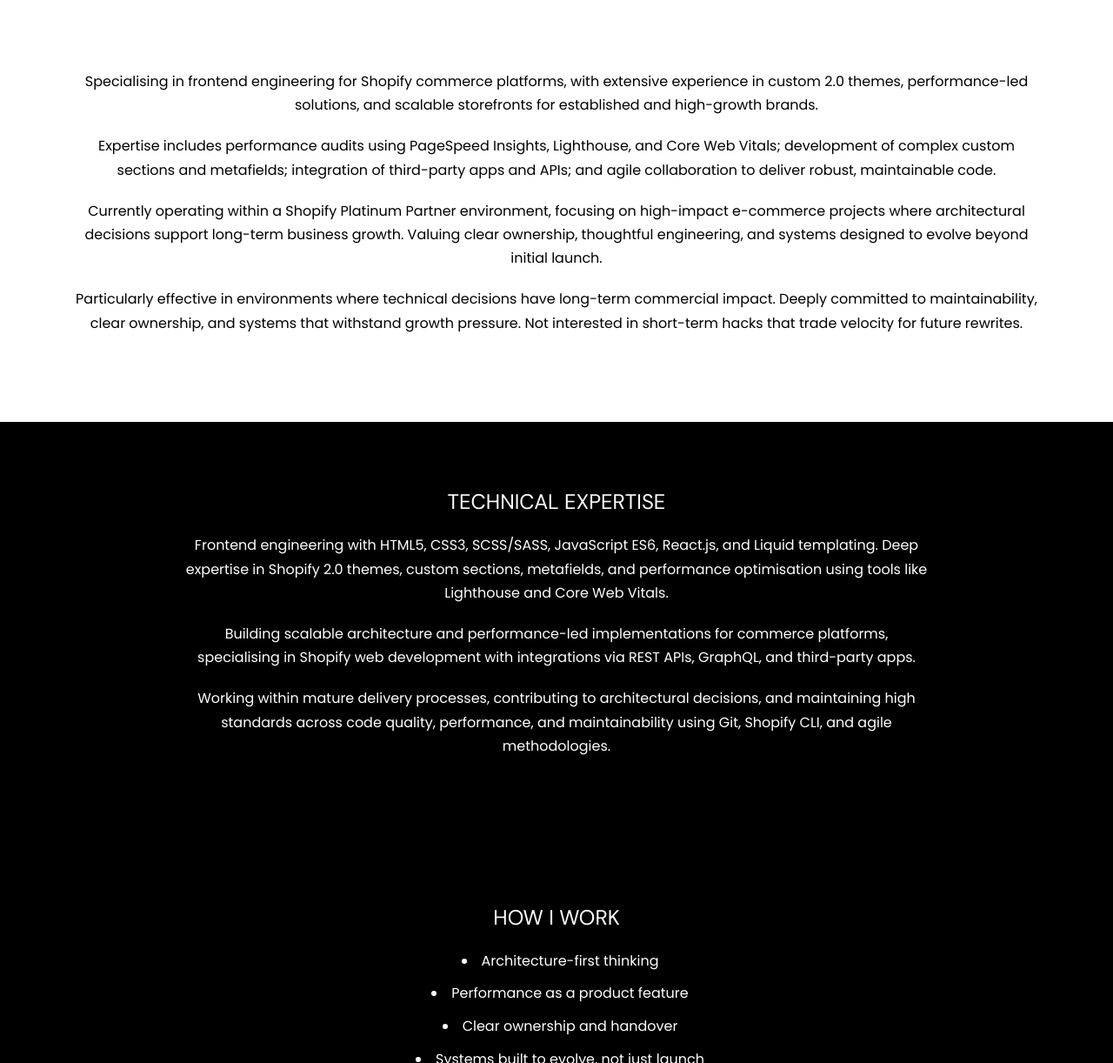
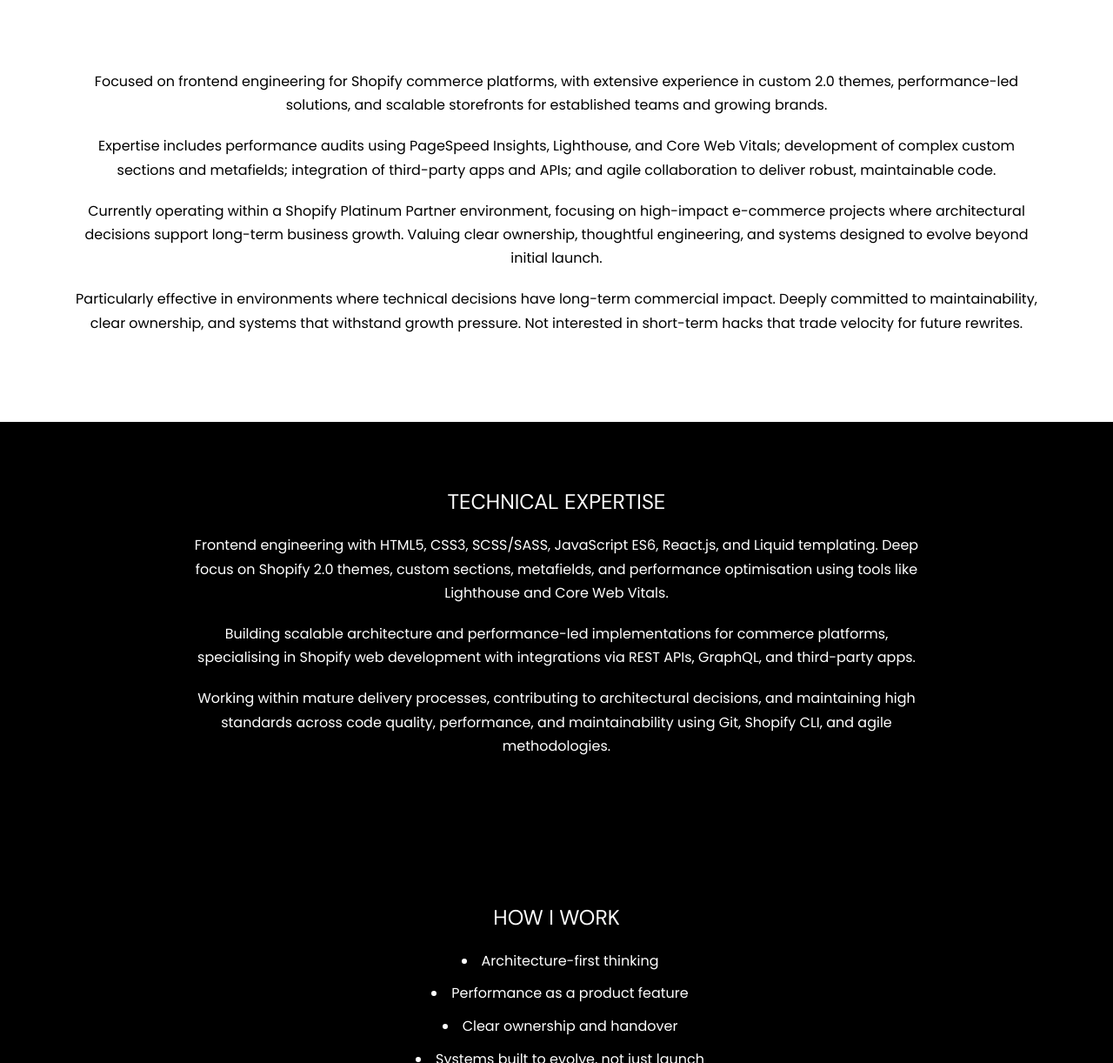
Before and after one commit to DanielleChantee/daniellechantee.github.io, a Jekyll site: the page built from about.html, in a window 1280 px wide and 1400 px high, scrolled down 292 px. Shown: the part 178-1400 px from the top of the window at 87% size. Built offline with Jekyll 4.4.1, drawn with Linux system fonts in a browser that asks for light colours; some of the changed text lies outside the part shown.

Commit message:
Update about.html

```diff
--- a/about.html
+++ b/about.html
@@ -17,9 +17,9 @@
 <div class="about content-section">
   <div class="content">
     <p>
-      Specialising in frontend engineering for Shopify commerce platforms,
+      Focused on frontend engineering for Shopify commerce platforms,
       with extensive experience in custom 2.0 themes, performance-led
-      solutions, and scalable storefronts for established and high-growth
+      solutions, and scalable storefronts for established teams and growing
       brands.
     </p>
     <p>
@@ -50,7 +50,7 @@
     <h2>Technical Expertise</h2>
     <p>
       Frontend engineering with HTML5, CSS3, SCSS/SASS, JavaScript ES6,
-      React.js, and Liquid templating. Deep expertise in Shopify 2.0 themes,
+      React.js, and Liquid templating. Deep focus on Shopify 2.0 themes,
       custom sections, metafields, and performance optimisation using tools
       like Lighthouse and Core Web Vitals.
     </p>
@@ -82,8 +82,8 @@
 
 <div class="about content-section cta-section">
   <div class="content">
-    <h2>Let's work together</h2>
-    <p>Available for contract and consultancy work with product teams, agencies, and growth-stage brands.</p>
+    <h2>Open to the right engagement</h2>
+    <p>Available for selective contract work with product teams and agencies.</p>
     <div class="button-row">
       <a href="{{ '/contact.html' | relative_url }}" class="btn btn-primary glow-black">Get in touch</a>
       <a href="{{ '/work.html' | relative_url }}" class="btn btn-secondary glow-black">View Work</a>
```
